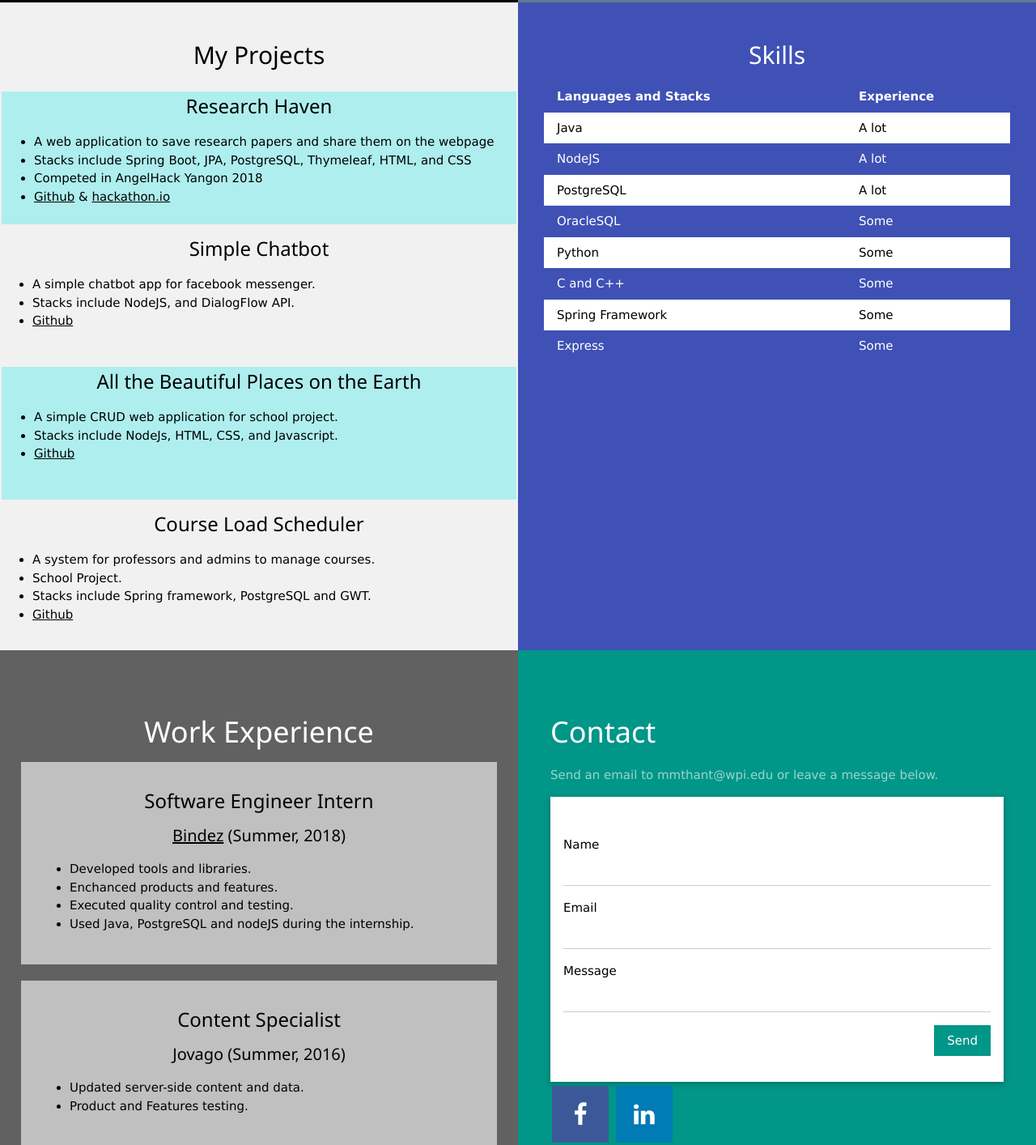
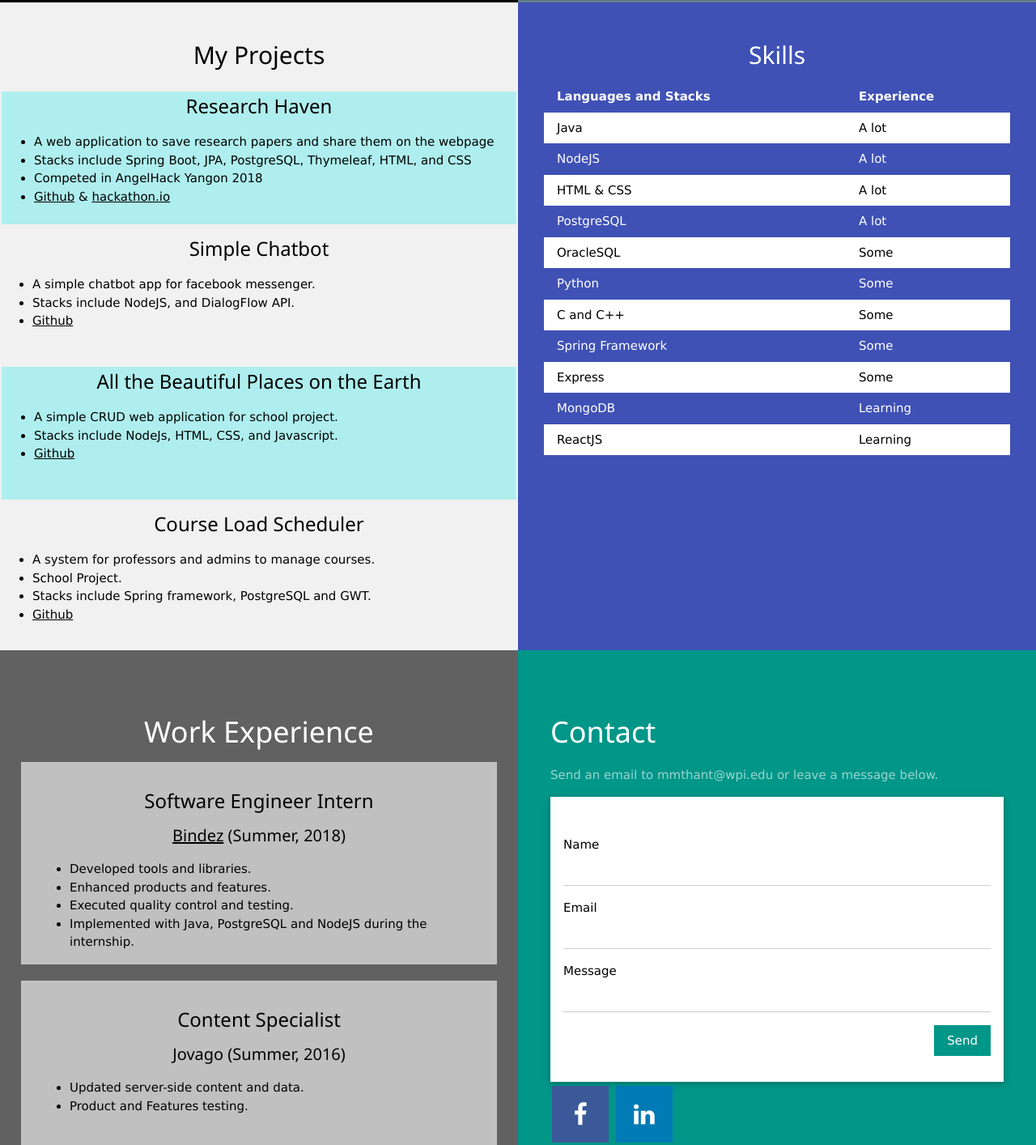
Before and after one commit to mmthant03/my_portfolio, a website: page public/index.html in a window 1280 px wide. Shown: the part 697-2111 px from the top of the page at 81% size. Drawn offline with nearby package versions, Linux system fonts and the light colour scheme.

Commit message:
Fix some texts

```diff
--- a/public/index.html
+++ b/public/index.html
@@ -141,28 +141,40 @@
                             <td>A lot</td>
                         </tr>
                         <tr class="w3-white">
+                            <td>HTML & CSS</td>
+                            <td>A lot</td>
+                        </tr>
+                        <tr>
                             <td>PostgreSQL</td>
                             <td>A lot</td>
                         </tr>
-                        <tr>
+                        <tr class="w3-white">
                             <td>OracleSQL</td>
                             <td>Some</td>
                         </tr>
-                        <tr class="w3-white">
+                        <tr>
                             <td>Python</td>
                             <td>Some</td>
                         </tr>
-                        <tr>
+                        <tr class="w3-white">
                             <td>C and C++</td>
                             <td>Some</td>
                         </tr>
-                        <tr class="w3-white">
+                        <tr>
                             <td>Spring Framework</td>
                             <td>Some</td>
                         </tr>
-                        <tr class="w3-hide-medium">
+                        <tr class="w3-white">
                             <td>Express</td>
                             <td>Some</td>
+                        </tr>
+                        <tr>
+                            <td>MongoDB</td>
+                            <td>Learning</td>
+                        </tr>
+                        <tr class="w3-white">
+                            <td>ReactJS</td>
+                            <td>Learning</td>
                         </tr>
                     </table>
                 </div>
@@ -182,9 +194,9 @@
                     <h4 style="padding:0%"><a href="https://bindez.com" target="_blank">Bindez</a> (Summer, 2018)</h4>
                     <ul style="text-align: left">
                         <li>Developed tools and libraries.</li>
-                        <li>Enchanced products and features.</li>
+                        <li>Enhanced products and features.</li>
                         <li>Executed quality control and testing.</li>
-                        <li>Used Java, PostgreSQL and nodeJS during the internship.</li>
+                        <li>Implemented with Java, PostgreSQL and NodeJS during the internship.</li>
                     </ul>
                 </div>
             </div>
@@ -228,7 +240,7 @@
 
     <!-- Footer -->
     <footer class="w3-container w3-black w3-padding-16">
-        <p>This webpage is implemented with NodeJs, Express, Html and CSS.</p>
+        <p>This webpage is implemented with NodeJs, Express, HTML and CSS.</p>
     </footer>
 
 </body>
```
